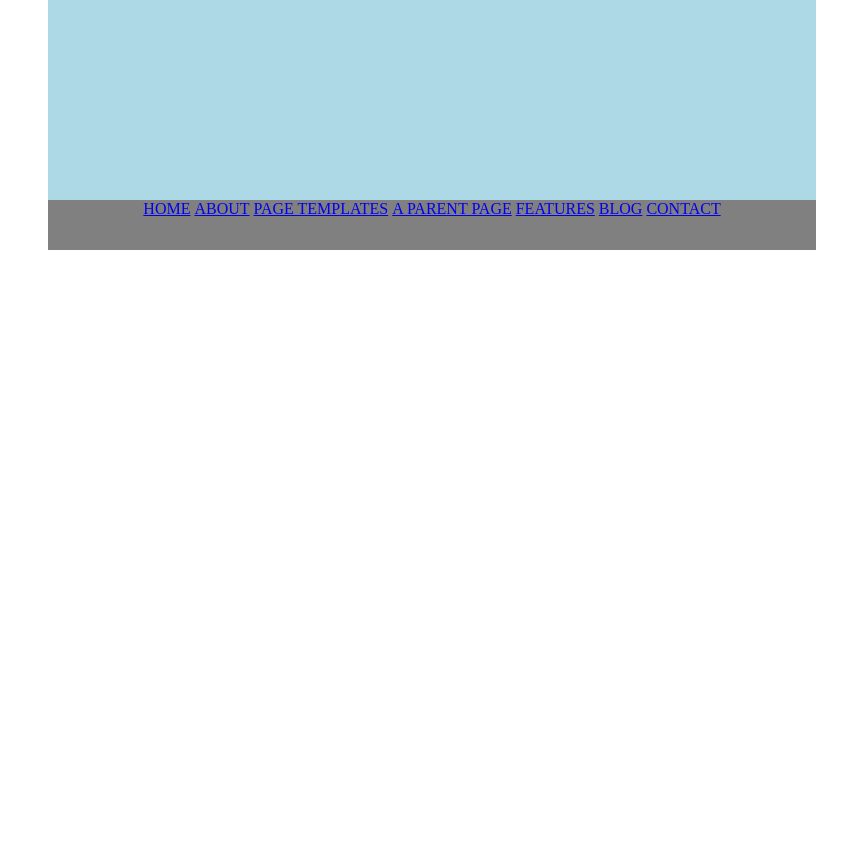
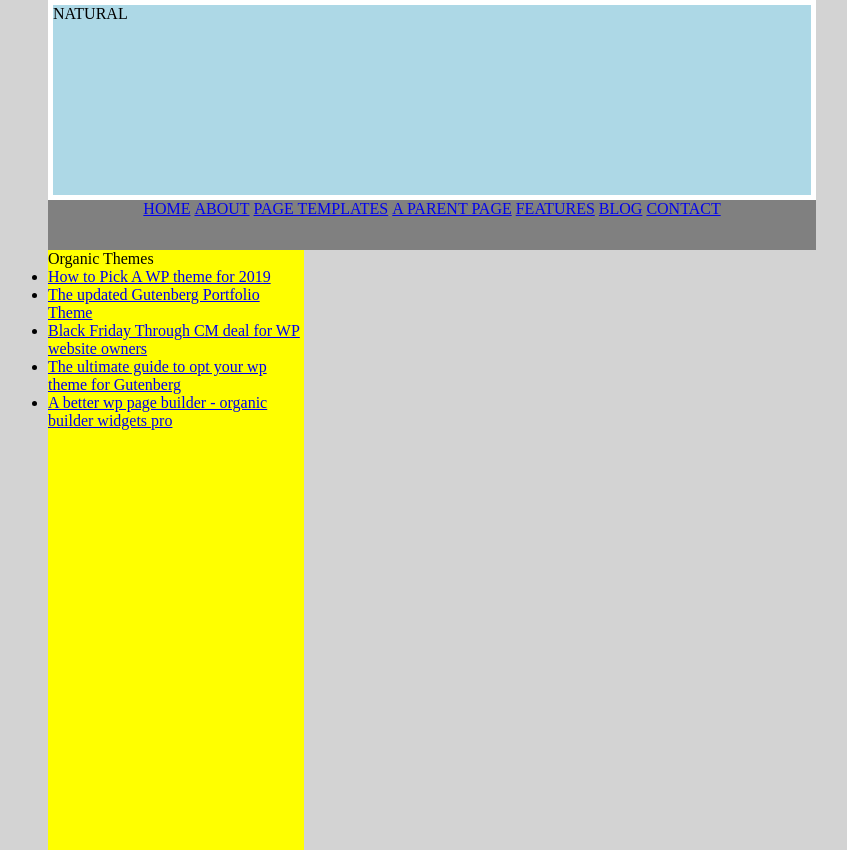
Before and after one commit to Giampaolo1/htmlcss-struttura-wp, a plain HTML site: page index.html in a window 1280 px wide. Shown: the top 850 px of the page, without its empty margins (208-1055 px from the left). Before the commit the page ends 800 px from the top, so only its background shows below. Drawn offline with Linux system fonts and the light colour scheme.

Commit message:
left side

```diff
--- a/css/style.css
+++ b/css/style.css
@@ -1,3 +1,4 @@
+/*  Page  */
 * {
   margin: 0;
   padding: 0;
@@ -7,6 +8,7 @@
 body{
   position: relative;
   left: 20vw;
+  background: lightgrey;
 }
 
 /*  header  */
@@ -15,6 +17,8 @@ body{
   background: lightblue;
   width: 60%;
   height: 200px;
+  border: 5px solid;
+  border-color: white;
 }
   /*  navbar */
   .navbar {
@@ -33,6 +37,11 @@ body{
   }
 /*  blocco generale */
   /*  left column */
+  .rssfeed {
+    background: yellow;
+    width: 20%;
+    height: 600px;
+  }
   /*  center column */
   /*  right column */
     /*  RC1 */
--- a/index.html
+++ b/index.html
@@ -7,8 +7,7 @@
   </head>
   <body>
 <!-- header  -->
-<div class="headercont">
-
+<div class="headercont"> NATURAL
 </div>
   <!-- navbar -->
   <div class="navbar">
@@ -24,6 +23,19 @@
   </div>
 <!-- blocco generale -->
   <!-- left column -->
+  <div class="rssfeed"> Organic Themes
+    <div class="feed">
+      <ul class= "feed">
+        <li><a href="#">How to Pick A WP theme for 2019</a></li>
+        <li><a href="#">The updated Gutenberg Portfolio Theme</a></li>
+        <li><a href="#">Black Friday Through CM deal for WP website owners</a></li>
+        <li><a href="#">The ultimate guide to opt your wp theme for Gutenberg</a></li>
+        <li><a href="#">A better wp page builder - organic builder widgets pro</a></li>
+
+      </ul>
+    </div>
+  </div>
+
   <!-- center column -->
   <!-- right column -->
     <!-- RC1 -->
```
